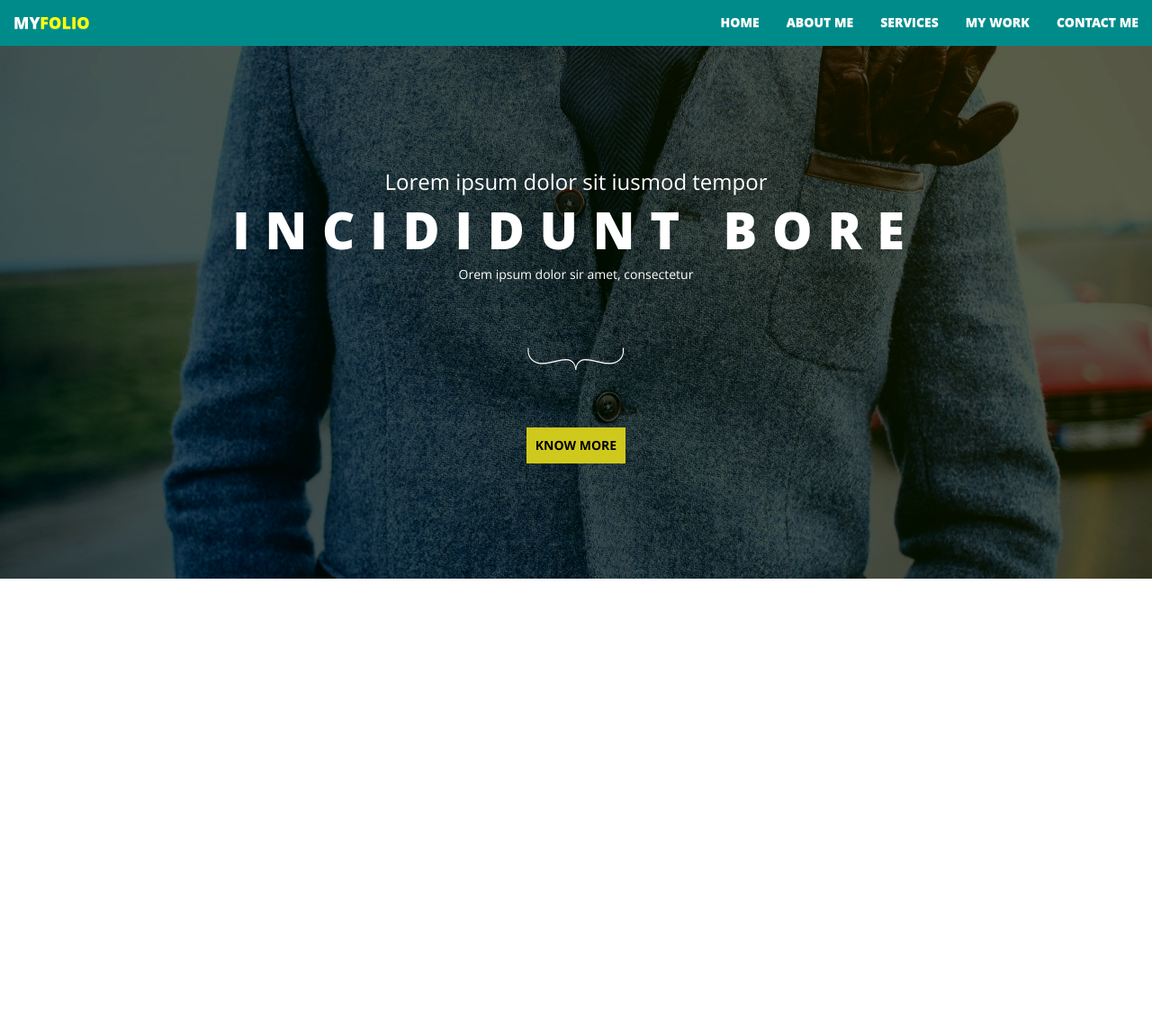
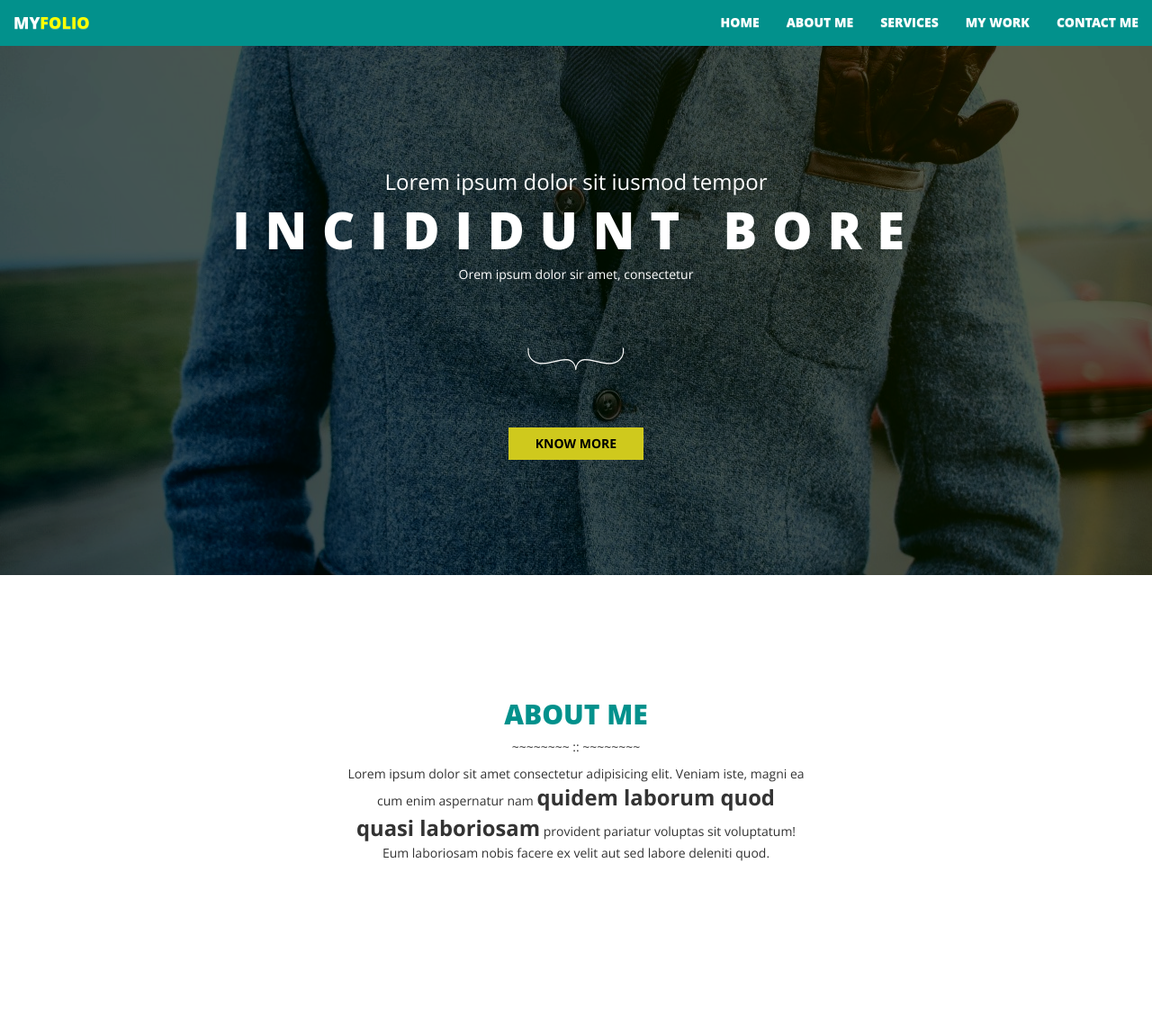
Before and after one commit to kvrvgixzis/bootstrap-landing-1, a plain HTML site: page index.html in a window 1280 px wide. Shown: the whole page at 90% size. Before the commit the page ends 800 px from the top, so only its background shows below. Drawn offline with nearby package versions, Linux system fonts and the light colour scheme.

Commit message:
init about block

```diff
--- a/css/style.css
+++ b/css/style.css
@@ -21,36 +21,21 @@
 }
 
 .navbar {
-    background: darkcyan;
+    background: rgb(2, 145, 140);
     margin-bottom: 0 !important;
 }
 .navbar-brand {
     font-family: "Open Sans ExtraBold";
     text-transform: uppercase;
-    font-weight: bold;
     color: white !important;
 }
 .navbar-nav>li>a {
     color: white;
     font-family: "Open Sans ExtraBold";
-    font-weight: bold;
     text-transform: uppercase;
 }
 
-.navbar-toggle .icon-bar {
-    background-color: white;
-}
-
-.first-row-text {
-    font-size: 30px;
-    color: rgb(255, 255, 255);
-    text-align: center;
-}
-.second-row-text {
-    font-size: 30px;
-    color: rgb(255, 255, 255);
-    text-align: center;
-}
+.navbar-toggle .icon-bar { background-color: white; }
 
 .main-header {
     background-image: url(../images/Image.png);
@@ -63,16 +48,18 @@
 }
 
 .intro-text {
+    margin: auto auto;
     color: white;
     text-align: center;
 }
 
-h1 { font-family: "Open Sans ExtraBold"; }
+h1, h2 { font-family: "Open Sans ExtraBold"; }
 
 .intro-text__h1 {
     font-size: 4em;
     font-weight: bold;
     letter-spacing: 0.3em;
+    margin: 10px 10px;
 }
 
 .intro-text img { margin: 5%; }
@@ -82,8 +69,22 @@ h1 { font-family: "Open Sans ExtraBold"; }
     font-weight: bold;
     display: block;
     margin: 0 auto;
-    width: fit-content;
-    padding: 10px;
+    width: 150px;
+    padding: 8px;
     color: black;
     background-image: url(../images/Rectangle\ 1.png);
 }
+
+.about {
+    min-height: 500px;
+    text-align: center;
+    padding-bottom: 10%;
+    padding-top: 10%;
+}
+.about h2 {
+    color: rgb(2, 145, 140);
+}
+.about .about__text {
+    max-width: 40%;
+    margin: 0 auto;
+}
--- a/index.html
+++ b/index.html
@@ -42,6 +42,17 @@
                 </button>
             </div>
         </div>
+        <div class="about">
+            <h2>ABOUT ME</h2>
+            <p>~~~~~~~~ :: ~~~~~~~~</p>
+            <p class="about__text">
+                Lorem ipsum dolor sit amet consectetur adipisicing elit.
+                Veniam  iste, magni ea cum enim aspernatur
+                nam <span style="font-size: 1.7em; font-weight: bold;">quidem laborum quod quasi laboriosam</span> provident pariatur voluptas
+                sit voluptatum! Eum laboriosam nobis facere ex velit aut
+                sed labore deleniti quod.
+            </p>
+        </div>
     </div>
 </body>
 <script src="https://ajax.googleapis.com/ajax/libs/jquery/3.2.1/jquery.min.js"></script>
```
